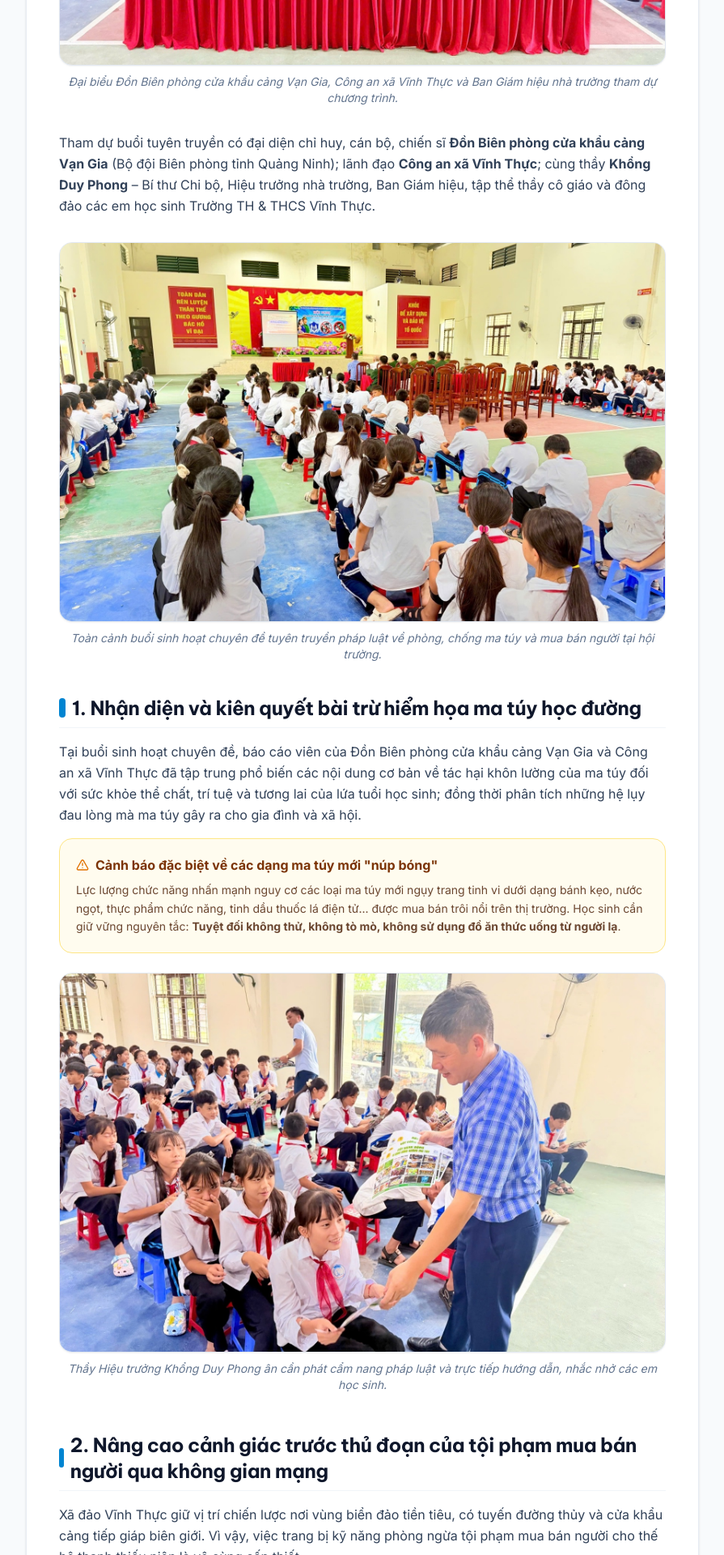
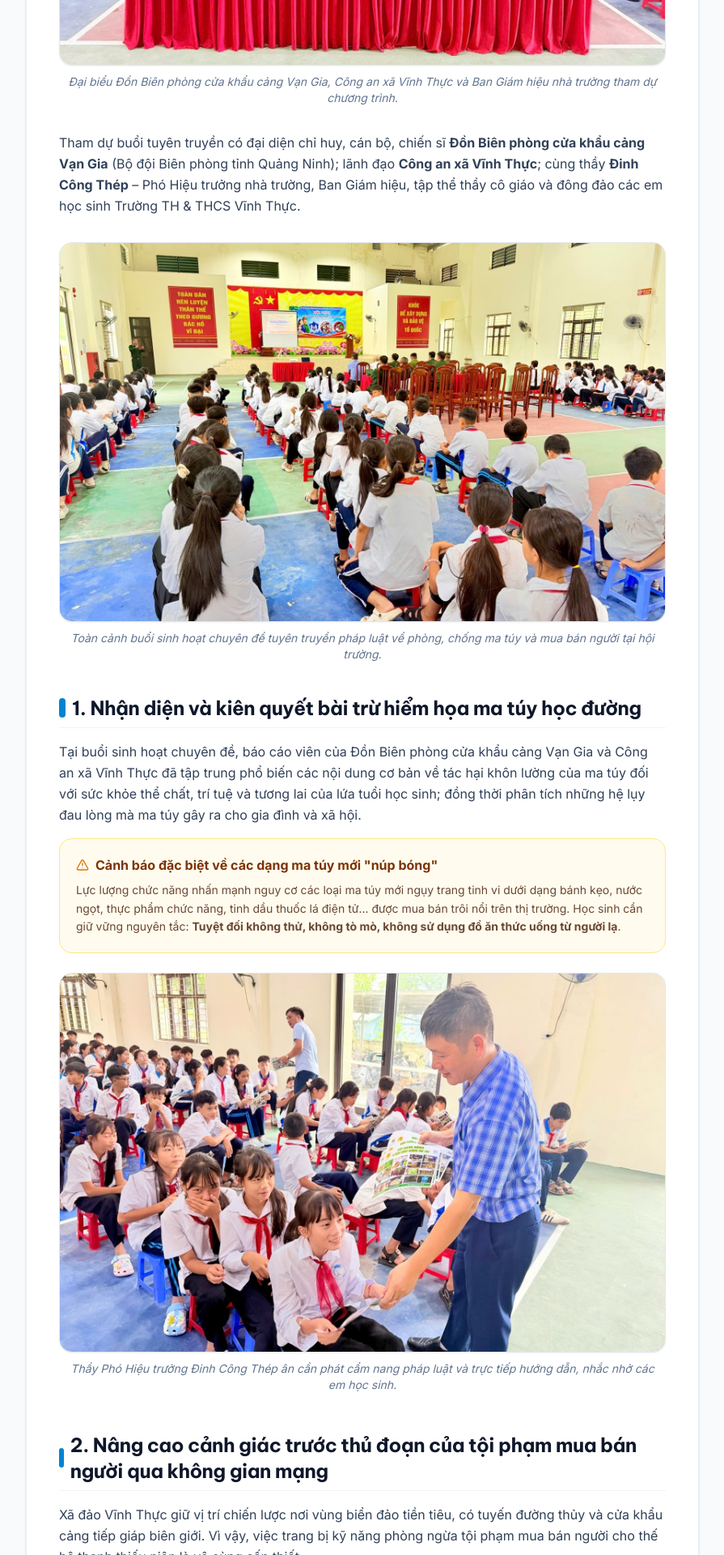
Before and after one commit to nguyenthanhtiencanva-cmd/vinhthuc-school-web, a Next.js app: page /tin-tuc/tuyen-truyen-pho-bien-phap-luat-hoc-sinh-xa-dao-vinh-thuc in a window 1280 px wide. Shown: the part 1668-3588 px from the top of the page at 81% size, without its empty margins (192-1087 px from the left). Built offline with nearby package versions, Linux system fonts and the light colour scheme.

Commit message:
fix(news): sửa chú thích ảnh và thông tin thầy Phó Hiệu trưởng Đinh Công Thép

```diff
--- a/src/app/tin-tuc/tuyen-truyen-pho-bien-phap-luat-hoc-sinh-xa-dao-vinh-thuc/TuyenTruyenPhapLuatContent.tsx
+++ b/src/app/tin-tuc/tuyen-truyen-pho-bien-phap-luat-hoc-sinh-xa-dao-vinh-thuc/TuyenTruyenPhapLuatContent.tsx
@@ -41,10 +41,10 @@ const GALLERY_IMAGES: GalleryImage[] = [
       "Toàn cảnh buổi sinh hoạt chuyên đề tuyên truyền pháp luật về phòng, chống ma túy và mua bán người tại hội trường.",
   },
   {
-    src: "/images/tuyen-truyen-phap-luat-2026/hieu-truong-khong-duy-phong-phat-to-roi.jpg",
-    alt: "Thầy Hiệu trưởng Khổng Duy Phong ân cần phát cẩm nang pháp luật cho học sinh",
+    src: "/images/tuyen-truyen-phap-luat-2026/pho-hieu-truong-dinh-cong-thep-phat-to-roi.jpg",
+    alt: "Thầy Phó Hiệu trưởng Đinh Công Thép ân cần phát cẩm nang pháp luật cho học sinh",
     caption:
-      "Thầy Hiệu trưởng Khổng Duy Phong ân cần phát cẩm nang pháp luật và trực tiếp hướng dẫn, nhắc nhở các em học sinh.",
+      "Thầy Phó Hiệu trưởng Đinh Công Thép ân cần phát cẩm nang pháp luật và trực tiếp hướng dẫn, nhắc nhở các em học sinh.",
   },
   {
     src: "/images/tuyen-truyen-phap-luat-2026/ban-giam-hieu-phat-to-roi-hoc-sinh.jpg",
@@ -195,7 +195,7 @@ export default function TuyenTruyenPhapLuatContent() {
             </figure>
 
             <p>
-              Tham dự buổi tuyên truyền có đại diện chỉ huy, cán bộ, chiến sĩ <strong>Đồn Biên phòng cửa khẩu cảng Vạn Gia</strong> (Bộ đội Biên phòng tỉnh Quảng Ninh); lãnh đạo <strong>Công an xã Vĩnh Thực</strong>; cùng thầy <strong>Khổng Duy Phong</strong> – Bí thư Chi bộ, Hiệu trưởng nhà trường, Ban Giám hiệu, tập thể thầy cô giáo và đông đảo các em học sinh Trường TH &amp; THCS Vĩnh Thực.
+              Tham dự buổi tuyên truyền có đại diện chỉ huy, cán bộ, chiến sĩ <strong>Đồn Biên phòng cửa khẩu cảng Vạn Gia</strong> (Bộ đội Biên phòng tỉnh Quảng Ninh); lãnh đạo <strong>Công an xã Vĩnh Thực</strong>; cùng thầy <strong>Đinh Công Thép</strong> – Phó Hiệu trưởng nhà trường, Ban Giám hiệu, tập thể thầy cô giáo và đông đảo các em học sinh Trường TH &amp; THCS Vĩnh Thực.
             </p>
 
             {/* Image 2: Toàn cảnh */}
```
Also changed, not shown: public/images/tuyen-truyen-phap-luat-2026/pho-hieu-truong-dinh-cong-thep-phat-to-roi.jpg (added).
